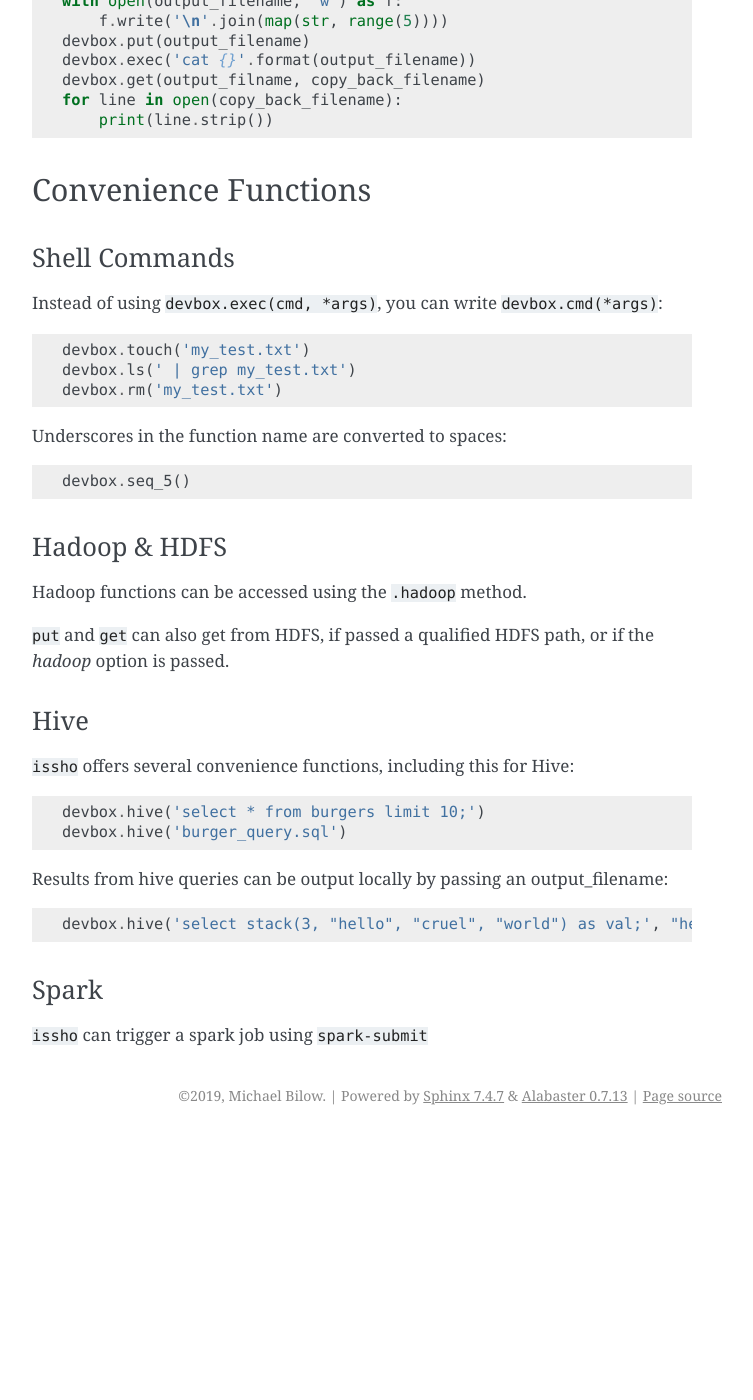
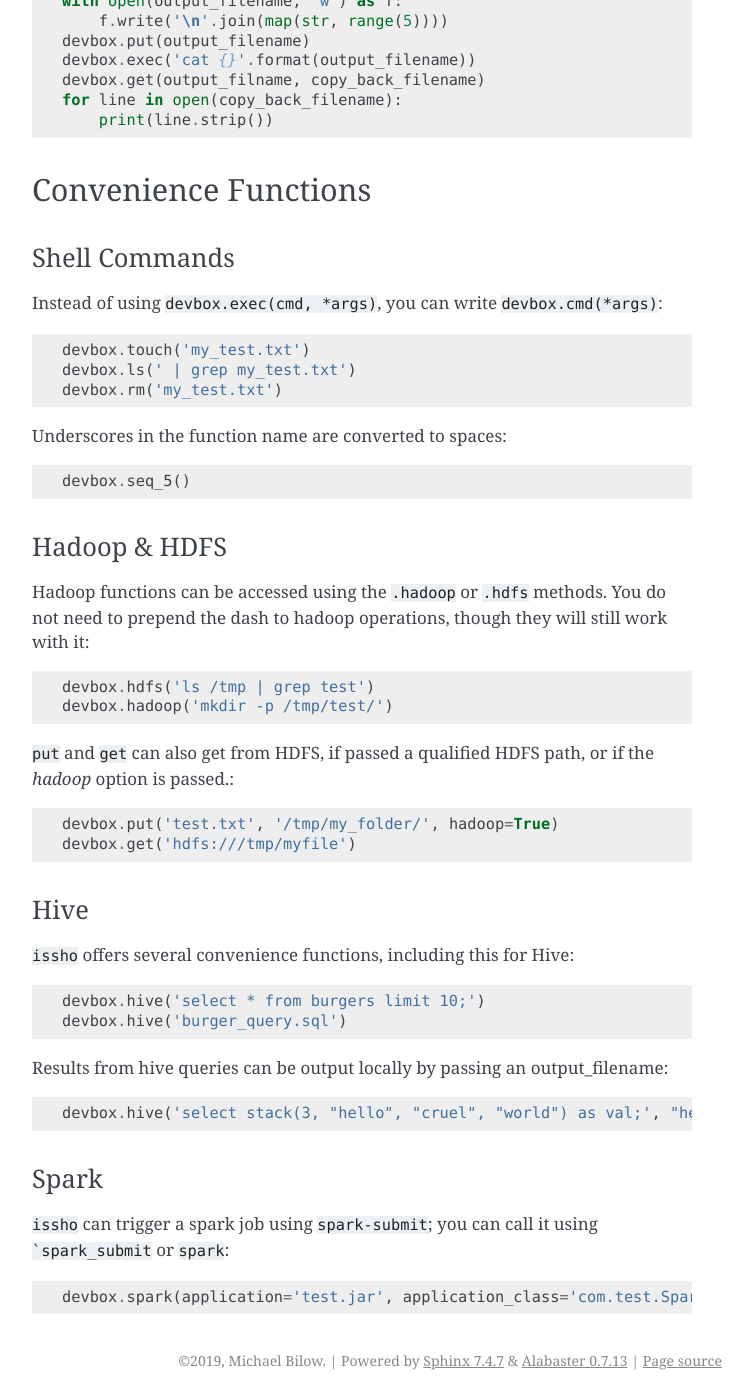
Before and after one commit to michaelbilow/issho, a Sphinx documentation site: the page built from docs/usage.rst, in a window 1280 px wide and 1400 px high, scrolled down 794 px. Shown: the whole window, without its empty margins (388-1141 px from the left). Built offline with Sphinx 7.4.7, drawn with Linux system fonts in a browser that asks for light colours; before the commit the page ends 1929 px from its top, so only the background shows below that.

Commit message:
add usage docs

````diff
--- a/docs/usage.rst
+++ b/docs/usage.rst
@@ -62,11 +62,19 @@ Underscores in the function name are converted to spaces::
 Hadoop & HDFS
 =============
 
-Hadoop functions can be accessed using the ``.hadoop`` method.
+Hadoop functions can be accessed using the ``.hadoop`` or ``.hdfs`` methods.
+You do not need to prepend the dash to hadoop operations, though they will
+still work with it::
+
+    devbox.hdfs('ls /tmp | grep test')
+    devbox.hadoop('mkdir -p /tmp/test/')
 
 
 ``put`` and ``get`` can also get from HDFS, if passed a qualified
-HDFS path, or if the `hadoop` option is passed.
+HDFS path, or if the `hadoop` option is passed.::
+
+    devbox.put('test.txt', '/tmp/my_folder/', hadoop=True)
+    devbox.get('hdfs:///tmp/myfile')
 
 Hive
 ====
@@ -83,7 +91,10 @@ Results from hive queries can be output locally by passing an output_filename::
 Spark
 =====
 
-``issho`` can trigger a spark job using ``spark-submit``
+``issho`` can trigger a spark job using ``spark-submit``; you can call it using
+```spark_submit`` or ``spark``::
+
+    devbox.spark(application='test.jar', application_class='com.test.SparkWorkflow'...)
 
 
 
````
Also changed, not shown: 1 other file.
